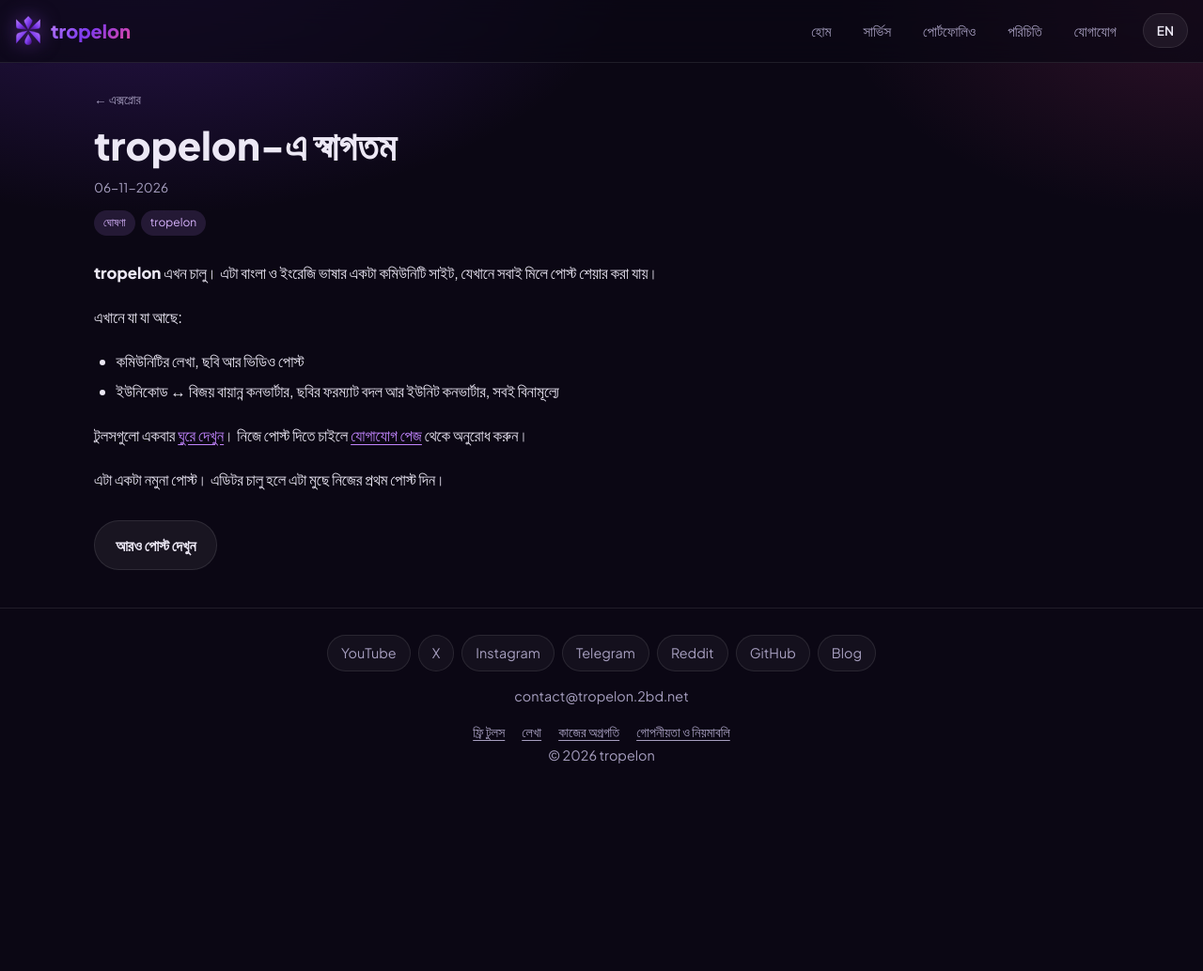
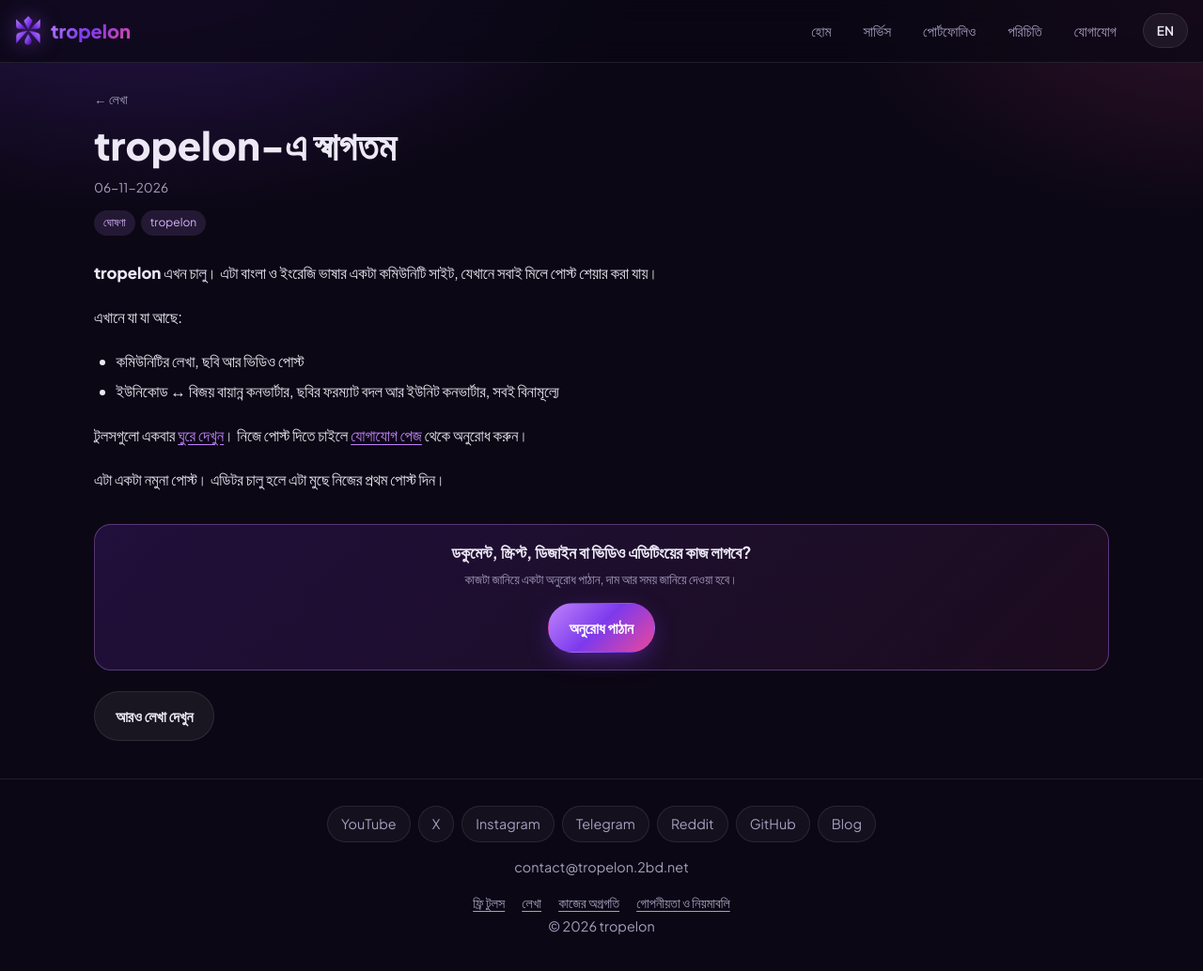
Before and after one commit to tropelon/Ponzile, a Jekyll site: the page built from _posts/2026-11-04-welcome.md, in a window 1280 px wide and 1034 px high. Shown: the whole window at 94% size. Built offline with Jekyll 4.4.1, drawn with Linux system fonts in a browser that asks for light colours.

Commit message:
Enhance post layout for bilingual content
Added bilingual support for titles and body content in Bangla and English.

```diff
--- a/_layouts/post.html
+++ b/_layouts/post.html
@@ -1,10 +1,15 @@
 ---
 layout: default
 ---
+{%- comment -%}
+  দ্বিভাষিক লেখা: title/description/body বাংলা, title_en/description_en/body_en ইংরেজি (ঐচ্ছিক)।
+  ইংরেজি অংশ না থাকলে বাংলা লেখাই দুই ভাষার মোডে দেখায়।
+{%- endcomment -%}
+{% assign t_en = page.title_en | default: page.title %}
 <article>
-  <a class="meta" href="{{ '/explore/' | relative_url }}">← <span class="bn">এক্সপ্লোর</span><span class="en">Explore</span></a>
+  <a class="meta" href="{{ '/explore/' | relative_url }}">← <span class="bn">লেখা</span><span class="en">Articles</span></a>
 
-  <h1 class="post-caption" style="margin-top:10px">{{ page.title }}</h1>
+  <h1 class="post-caption" style="margin-top:10px"><span class="bn">{{ page.title }}</span><span class="en">{{ t_en }}</span></h1>
   <p class="meta" style="margin-top:8px">{{ page.date | date: "%d-%m-%Y" }}{% if page.author %} · {{ page.author }}{% endif %}</p>
 
   {% if page.tags.size > 0 %}
@@ -37,9 +42,22 @@ layout: default
   {%- comment -%} বডির ভেতরের /assets/... ছবি ও ফাইলের লিংকে baseurl বসায় (baseurl ফাঁকা হলে কিছু বদলায় না) {%- endcomment -%}
   {% capture fix_src %}src="{{ site.baseurl }}/assets/{% endcapture %}
   {% capture fix_href %}href="{{ site.baseurl }}/assets/{% endcapture %}
-  <div class="post-body">
-    {{ content | replace: 'src="/assets/', fix_src | replace: 'href="/assets/', fix_href }}
-  </div>
+  {% assign body_bn = content | replace: 'src="/assets/', fix_src | replace: 'href="/assets/', fix_href %}
 
-  <p style="margin-top:28px"><a class="btn" href="{{ '/explore/' | relative_url }}"><span class="bn">আরও পোস্ট দেখুন</span><span class="en">More posts</span></a></p>
+  {% if page.body_en and page.body_en != '' %}
+    {% assign body_en = page.body_en | markdownify | replace: 'src="/assets/', fix_src | replace: 'href="/assets/', fix_href %}
+    <div class="post-body bn">{{ body_bn }}</div>
+    <div class="post-body en">{{ body_en }}</div>
+  {% else %}
+    <div class="post-body">{{ body_bn }}</div>
+    <p class="meta en" style="margin-top:10px">This article is written in Bangla only.</p>
+  {% endif %}
+
+  <section class="card" style="margin-top:32px;text-align:center;border-color:rgba(192,132,252,.35);background:linear-gradient(135deg,rgba(124,58,237,.18),rgba(236,72,153,.08))">
+    <h3 style="font-size:1.1rem"><span class="bn">ডকুমেন্ট, স্ক্রিপ্ট, ডিজাইন বা ভিডিও এডিটিংয়ের কাজ লাগবে?</span><span class="en">Need help with documents, scripts, design or video editing?</span></h3>
+    <p class="meta" style="margin-top:6px"><span class="bn">কাজটা জানিয়ে একটা অনুরোধ পাঠান, দাম আর সময় জানিয়ে দেওয়া হবে।</span><span class="en">Send a request and you will get a price and timeline.</span></p>
+    <p style="margin-top:14px"><a class="btn btn-primary" href="{{ '/contact/' | relative_url }}"><span class="bn">অনুরোধ পাঠান</span><span class="en">Send a request</span></a></p>
+  </section>
+
+  <p style="margin-top:22px"><a class="btn" href="{{ '/explore/' | relative_url }}"><span class="bn">আরও লেখা দেখুন</span><span class="en">More articles</span></a></p>
 </article>
```
